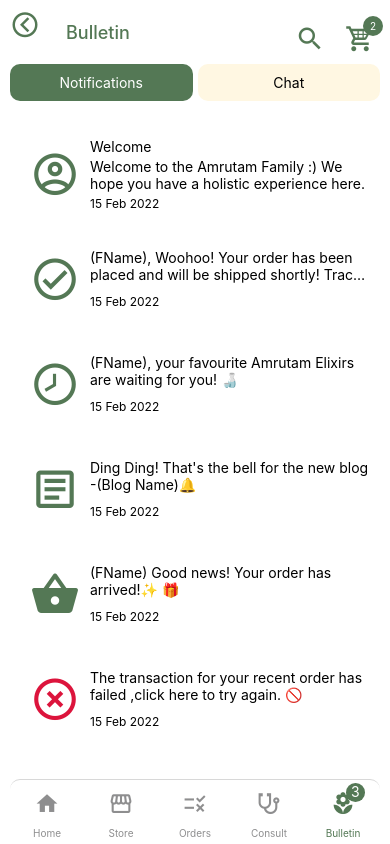
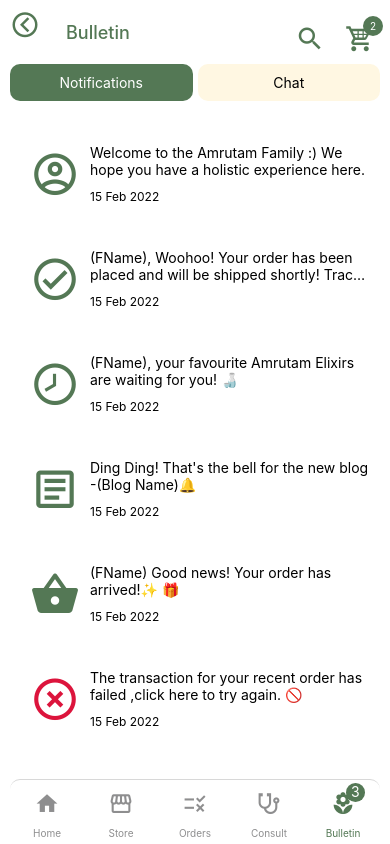
Before and after one commit to DeepakKumar-26/Amrutam-RN-App, a React Native app: screen /Bulletin in a window 390 px wide. Built offline with nearby package versions, Linux system fonts and the light colour scheme.

Commit message:
Fixed Notification Item

```diff
--- a/app/screens/Bulletin/Notifications.js
+++ b/app/screens/Bulletin/Notifications.js
@@ -1,52 +1,31 @@
-import {FlatList, Image, StyleSheet, Text, View} from 'react-native';
+import {FlatList, Image, StyleSheet, Text,TouchableOpacity, View} from 'react-native';
 import React from 'react';
 import Icon from 'react-native-vector-icons/MaterialCommunityIcons';
 import {notifications} from '../../data/notifications';
 
 export default function Notifications() {
-  const NotificationItem = ({
-    notification_type,
-    notice_title,
-    notice,
-    posted_on,
-    status,
-  }) => {
+  const NotificationItem = ({item}) => {
     return (
-      <View
-        style={{
-          height: 100,
-          flexDirection: 'row',
-          alignItems: 'center',
-          borderRadius: 10,
-          backgroundColor: '#ffffff',
-          elevation: 3,
-          padding: 10,
-        }}>
-        <View
-          style={{
-            height: 70,
-            width: 70,
-            justifyContent: 'center',
-            alignItems: 'center',
-          }}>
+      <TouchableOpacity style={styles.containerNoticeItem}>
+        <View style={styles.container_Notice_Icon}>
           <Icon
-            name={notification_type}
+            name={item?.notice_type}
             size={50}
-            color={status === 'failed' ? 'crimson' : Color.primary}
+            color={item.status === 'failed' ? 'crimson' : Color.primary}
           />
         </View>
         <View style={{height: '100%', flex: 1, justifyContent: 'space-evenly'}}>
-          {notice_title && (
+          {item.notice_title && (
             <Text numberOfLines={1} style={{color: 'black'}}>
-              {notice_title}
+              {item.notice_title}
             </Text>
           )}
           <Text numberOfLines={2} style={{color: 'black'}}>
-            {notice}
+            {item.notice}
           </Text>
-          <Text style={{fontSize: 12}}>{posted_on}</Text>
+          <Text style={{fontSize: 12}}>{item.posted_on}</Text>
         </View>
-      </View>
+      </TouchableOpacity>
     );
   };
 
@@ -73,20 +52,28 @@
       ItemSeparatorComponent={<View style={{height: 5}} />}
       contentContainerStyle={{flexGrow: 1, padding: 10}}
       ListEmptyComponent={<ListEmpty />}
-      renderItem={({item}) => (
-        <NotificationItem
-          notification_type={item.notice_type}
-          notice_title={item.title}
-          notice={item.notice}
-          posted_on={item.posted_on}
-          status={item.status}
-        />
-      )}
+      renderItem={({item}) => <NotificationItem item={item} />}
     />
   );
 }
 
-const styles = StyleSheet.create({});
+const styles = StyleSheet.create({
+  containerNoticeItem: {
+    height: 100,
+    flexDirection: 'row',
+    alignItems: 'center',
+    borderRadius: 10,
+    backgroundColor: '#ffffff',
+    elevation: 3,
+    padding: 10,
+  },
+  container_Notice_Icon: {
+    height: 70,
+    width: 70,
+    justifyContent: 'center',
+    alignItems: 'center',
+  },
+});
 const Color = {
   primary: '#547855',
 };
```
